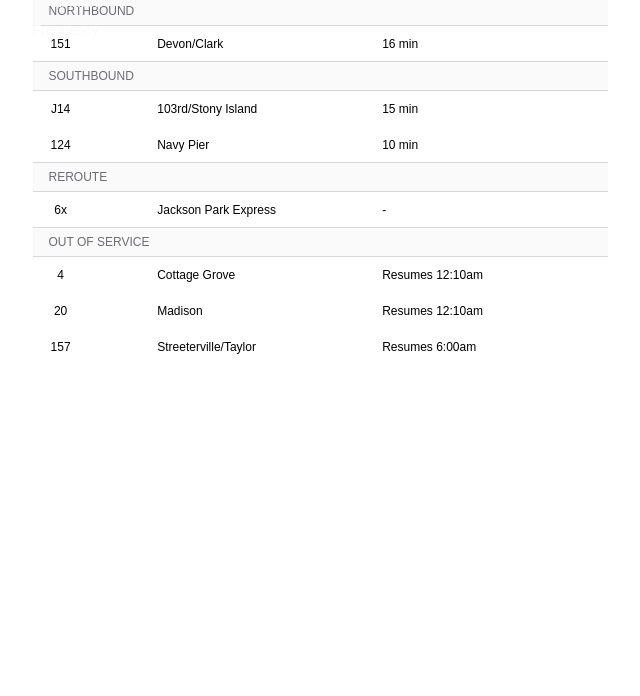
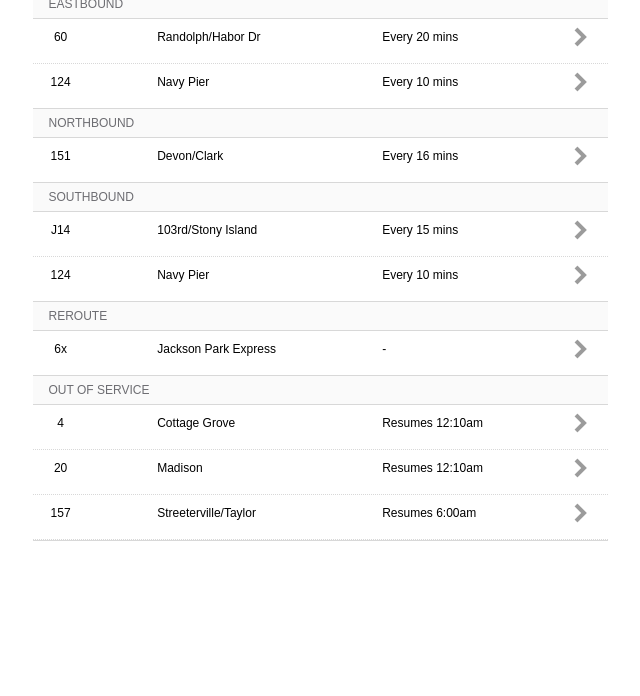
Before and after one commit to tbanaszczyk/frontend_challenge, a plain HTML site: page index.html in a window 1280 px wide. Shown: the part 104-800 px from the top of the page, without its empty margins (320-960 px from the left). Drawn offline with Linux system fonts and the light colour scheme.

Commit message:
Version for review

```diff
--- a/index.html
+++ b/index.html
@@ -1,4 +1,3 @@
-<!DOCTYPE html>
 <html>
   <head>
     <meta charset="utf-8">
@@ -8,6 +7,7 @@
     <script src="https://use.fontawesome.com/37471687aa.js"></script>
   </head>
   <body>
+    <section class="container">
       <section class="title">
         <nav>
           <div class="arrow-left">
@@ -17,48 +17,64 @@
             <h1>Bus Routes</h1>
           </div>
         </nav>
+      </section>
       <section class="sub-header">
-      <div class="line-header">
-        <h2>Line</h2>
+        <div class="line">
+          <h2 >Line</h2>
         </div>
-      <div class="destination-header">
+        <div class="destination">
           <h2>Destination</h2>
         </div>
-      <div =class="frequency-header">
+        <div class="frequency">
           <h2>Frequency</h2>
         </div>
       </section>
+      <section class="route-listing">
+        <section class="direction">
           <section class="direction-header">
-      <div class="direction">
+            <div class="eastbound">
               <h5>Eastbound</h5>
             </div>
           </section>
           <section class="bus-route-list">
-      <div class="bus">
+            <div class="info-row">
               <div class="line">
                 <h4>60</h4>
+              </div>
+              <div class="destination">
+                <h3>Randolph/Habor Dr</h3>
+              </div>
+              <div class="frequency">
+                <h3>Every 20 mins</h3>
+              </div>
+              <div class="arrow-right">
+                <img src="icons/chevron_right.png" class="chevron">
+              </div>
+            </div>
+            <div class="info-row">
+              <div class="line">
                 <h4>124</h4>
               </div>
               <div class="destination">
-          <h3>Randolph/Habor Dr</h3>
                 <h3>Navy Pier</h3>
               </div>
               <div class="frequency">
-          <h3>20 min</h3>
-          <h3>10 min</h3>
+                <h3>Every 10 mins</h3>
               </div>
               <div class="arrow-right">
-          <img class="icons/chevron_right.png">
+                <img src="icons/chevron_right.png" class="chevron">
               </div>
             </div>
           </section>
+        </section>
+        <section class="direction">
           <section class="direction-header">
-      <div class="direction">
+            <div class="northbound">
               <h5>Northbound</h5>
             </div>
           </section>
           <section class="bus-route-list">
-      <div class="bus">
+            <div class="info-row">
               <div class="line">
                 <h4>151</h4>
               </div>
@@ -66,44 +82,59 @@
                 <h3>Devon/Clark</h3>
               </div>
               <div class="frequency">
-          <h3>16 min</h3>
+                <h3>Every 16 mins</h3>
               </div>
               <div class="arrow-right">
-          <img class="icons/chevron_right.png">
+                <img src="icons/chevron_right.png" class="chevron">
               </div>
             </div>
           </section>
+        </section>
+        <section class="direction">
           <section class="direction-header">
             <div class="southbound">
               <h5>Southbound</h5>
             </div>
           </section>
           <section class="bus-route-list">
-      <div class="bus">
+            <div class="info-row">
               <div class="line">
                 <h4>J14</h4>
+              </div>
+              <div class="destination">
+                <h3>103rd/Stony Island</h3>
+              </div>
+              <div class="frequency">
+                <h3>Every 15 mins</h3>
+              </div>
+              <div class="arrow-right">
+                <img src="icons/chevron_right.png" class="chevron">
+              </div>
+            </div>
+            <div class="info-row">
+              <div class="line">
                 <h4>124</h4>
               </div>
               <div class="destination">
-          <h3>103rd/Stony Island</h3>
                 <h3>Navy Pier</h3>
               </div>
               <div class="frequency">
-          <h3>15 min</h3>
-          <h3>10 min</h3>
+                <h3>Every 10 mins</h3>
               </div>
               <div class="arrow-right">
-          <img class="icons/chevron_right.png">
+                <img src="icons/chevron_right.png" class="chevron">
               </div>
             </div>
           </section>
+        </section>
+        <section class="direction">
           <section class="direction-header">
             <div class="reroute">
               <h5>Reroute</h5>
             </div>
           </section>
           <section class="bus-route-list">
-      <div class="bus">
+            <div class="info-row">
               <div class="line">
                 <h4>6x</h4>
               </div>
@@ -114,36 +145,65 @@
                 <h3>-</h3>
               </div>
               <div class="arrow-right">
-          <img class="icons/chevron_right.png">
+                <img src="icons/chevron_right.png" class="chevron">
               </div>
             </div>
           </section>
+        </section>
+        <section class="direction">
           <section class="direction-header">
             <div class="out-of-service">
               <h5>Out of Service</h5>
             </div>
           </section>
           <section class="bus-route-list">
-      <div class="bus">
+            <div class="info-row">
               <div class="line">
                 <h4>4</h4>
+              </div>
+              <div class="destination">
+                <h3>Cottage Grove</h3>
+              </div>
+              <div class="frequency">
+                <h3>Resumes 12:10am</h3>
+              </div>
+              <div class="arrow-right">
+                <img src="icons/chevron_right.png" class="chevron">
+              </div>
+            </div>
+            <div class="info-row">
+              <div class="line">
                 <h4>20</h4>
+              </div>
+              <div class="destination">
+                <h3>Madison</h3>
+              </div>
+              <div class="frequency">
+                <h3>Resumes 12:10am</h3>
+              </div>
+              <div class="arrow-right">
+                <img src="icons/chevron_right.png" class="chevron">
+              </div>
+            </div>
+            <div class="info-row">
+              <div class="line">
                 <h4>157</h4>
               </div>
               <div class="destination">
-          <h3>Cottage Grove</h3>
-          <h3>Madison</h3>
+
                 <h3>Streeterville/Taylor</h3>
               </div>
               <div class="frequency">
-          <h3>Resumes 12:10am</h3>
-          <h3>Resumes 12:10am</h3>
+
                 <h3>Resumes 6:00am</h3>
               </div>
               <div class="arrow-right">
-          <img class="icons/chevron_right.png">
+                <img src="icons/chevron_right.png" class="chevron">
               </div>
             </div>
           </section>
+        </section>
+      </section>
+    </section>
   </body>
 </html>
```
Lines whose indentation alone changed are shown as unchanged.
